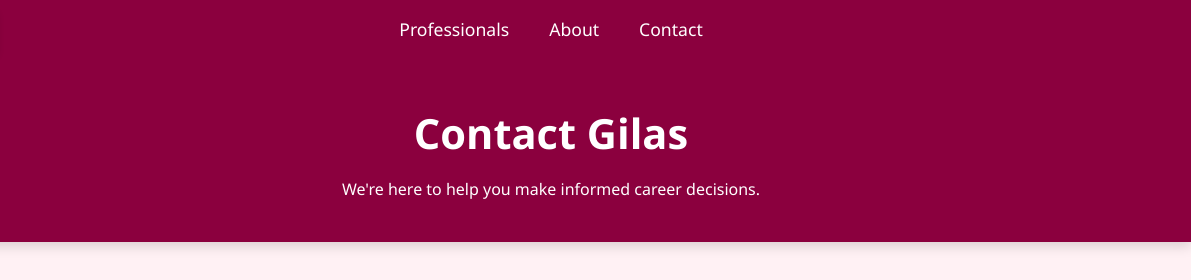
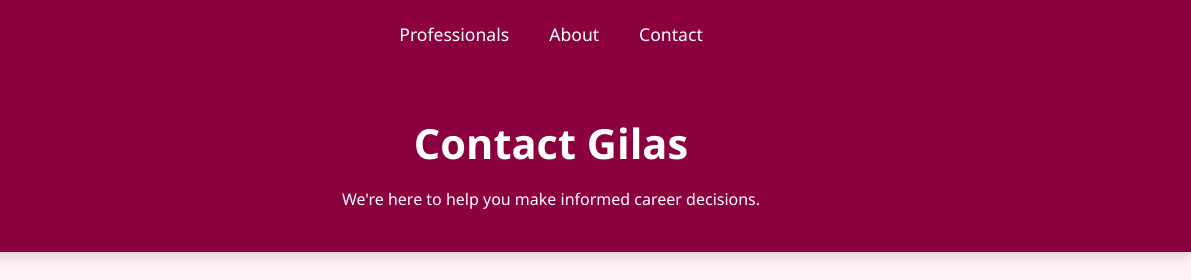
Before and after one commit to GilasPlatform/gilas-website, a plain HTML site: page contact.html in a window 1280 px wide. Shown: the top 280 px of the page, 89-1280 px from the left. Drawn offline with Linux system fonts and the light colour scheme.

Commit message:
Update contact.html

```diff
--- a/contact.html
+++ b/contact.html
@@ -29,11 +29,12 @@
     }
 
     nav {
-      background-color: var(--primary-color);
+      background-color: #8B003E;
   display: flex;
+  align-items: center;
   justify-content: center;
-      align-items: center;
-      padding: 15px 0;
+  padding: 0;
+  height: 70px; /* standard fixed height */
   position: sticky;
   top: 0;
   z-index: 1000;
@@ -66,6 +67,7 @@
   margin: 0 20px;
   font-size: 1.1rem;
   font-weight: 500;
+  line-height: 70px; /* matches nav height */
   transition: color 0.3s ease, border-bottom 0.3s ease;
   border-bottom: 2px solid transparent;
     }
```
Lines whose indentation alone changed are shown as unchanged.
